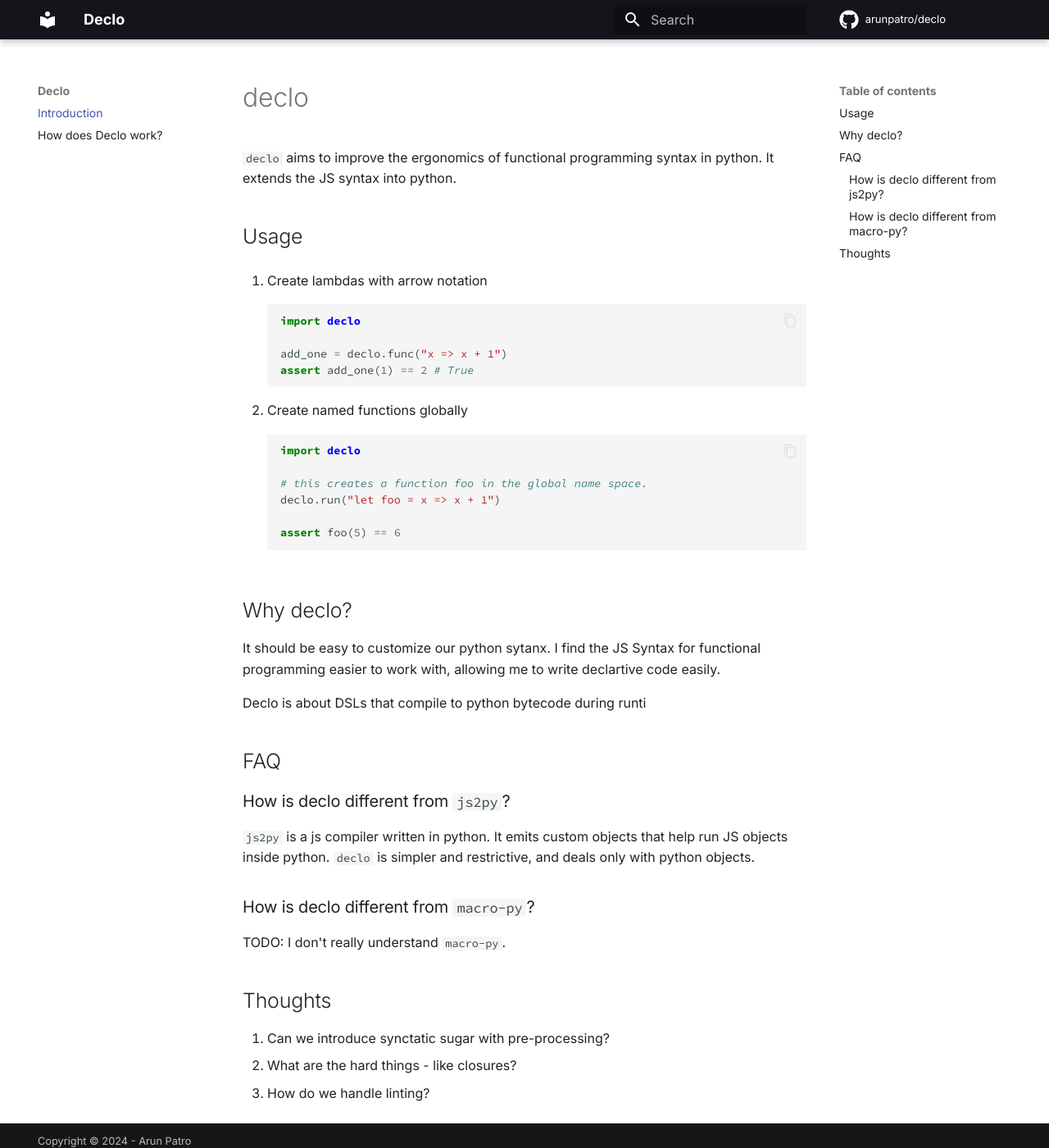
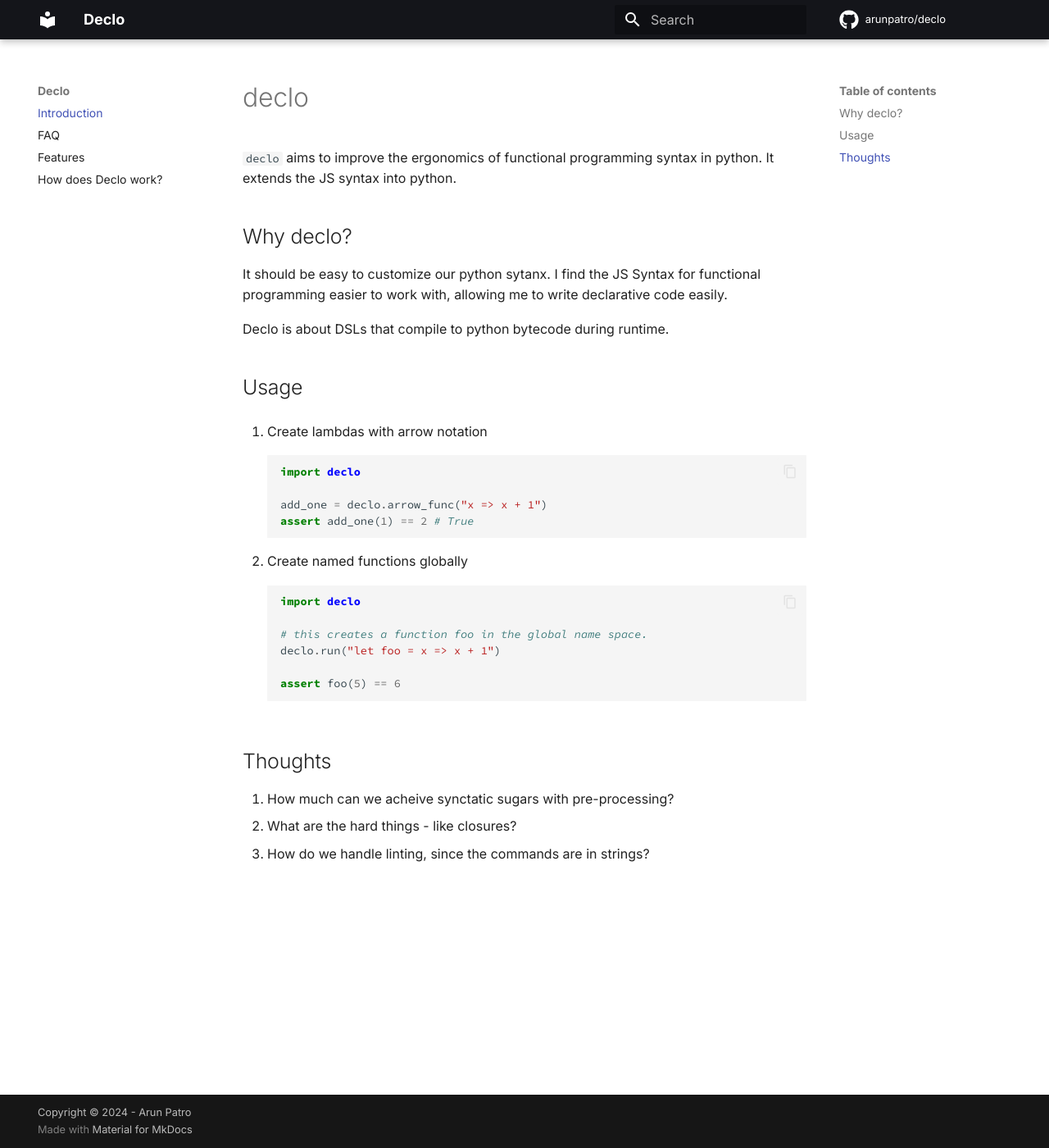
Before and after one commit to arunpatro/declo, an MkDocs documentation site: the page built from docs/index.md, in a window 1280 px wide and 1400 px high. Shown: the whole window at 82% size. Built offline with MkDocs 1.6.1 and Material for MkDocs 9.7.7, drawn with Linux system fonts in a browser that asks for light colours; comment, search, counter and statistics services are not loaded.

Commit message:
clean up

````diff
--- a/docs/index.md
+++ b/docs/index.md
@@ -3,15 +3,21 @@
 ---
 
 # declo
+`declo` aims to improve the ergonomics of functional programming syntax in python. It extends the JS syntax into python.
 
-`declo` aims to improve the ergonomics of functional programming syntax in python. It extends the JS syntax into python.
+
+## Why declo?
+It should be easy to customize our python sytanx. I find the JS Syntax for functional programming easier to work with, allowing me to write declarative code easily.
+
+Declo is about DSLs that compile to python bytecode during runtime.
+
 
 ## Usage
 1. Create lambdas with arrow notation
 ```python
 import declo
 
-add_one = declo.func("x => x + 1")
+add_one = declo.arrow_func("x => x + 1")
 assert add_one(1) == 2 # True
 ```
 
@@ -25,22 +31,8 @@
 assert foo(5) == 6
 ```
 
-## Why declo?
-It should be easy to customize our python sytanx. I find the JS Syntax for functional programming easier to work with, allowing me to write declartive code easily.
-
-Declo is about DSLs that compile to python bytecode during runti
-
-
-## FAQ
-### How is declo different from `js2py`?
-`js2py` is a js compiler written in python. It emits custom objects that help run JS objects inside python. `declo` is simpler and restrictive, and deals only with python objects.
-
-### How is declo different from `macro-py`?
-TODO: I don't really understand `macro-py`.
-
 
 ## Thoughts
-
-1. Can we introduce synctatic sugar with pre-processing?
+1. How much can we acheive synctatic sugars with pre-processing?
 2. What are the hard things - like closures?
-3. How do we handle linting?
+3. How do we handle linting, since the commands are in strings?
--- a/src/declo/__init__.py
+++ b/src/declo/__init__.py
@@ -1,3 +1,3 @@
-from .tools import func, run
+from .tools import arrow_func, run
 
-__all__ = ['func', 'run']
+__all__ = ['arrow_func', 'run']
````
Also changed, not shown: docs/faq.md (added, +9 -0 lines), docs/features.md (added, +52 -0 lines), docs/how.md (+1 -1 lines), 2 other files.
